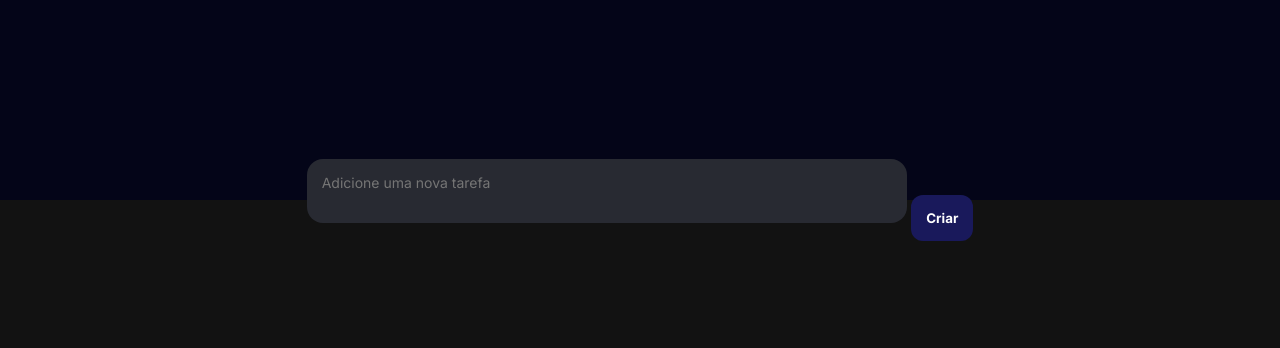
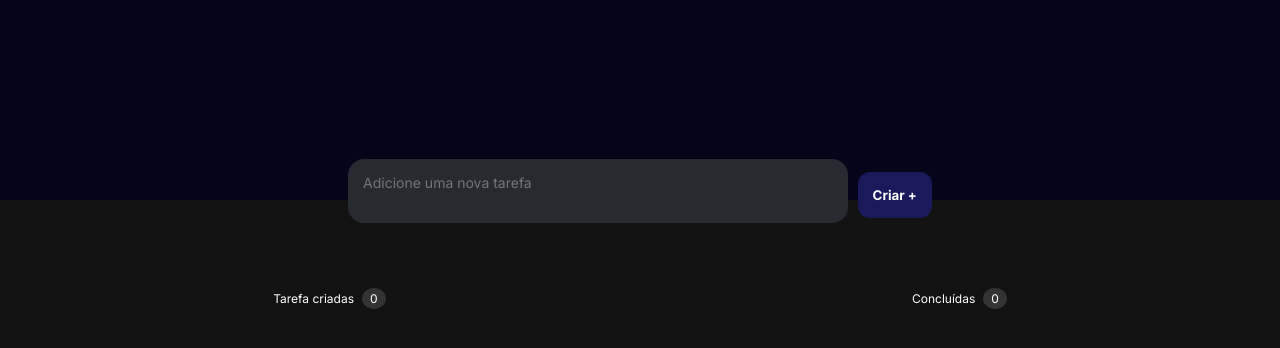
Before and after one commit to LuizOtr/ToDo-List, a plain HTML site: page index.html in a window 1280 px wide. Drawn offline with Linux system fonts and the light colour scheme.

Commit message:
style: Formata e organiza estrutura dos componentes

```diff
--- a/index.html
+++ b/index.html
@@ -14,14 +14,31 @@
         <div class="logo">
 
         </div>
-        <form class="forms">
-            <div class="box-container">
-                <textarea id="newTask" placeholder="Adicione uma nova tarefa" ></textarea>
-                <input type="submit" id="submit" value="Criar">
+        <div class="forms">
+            <form class="forms-group">
+                <div class="box-container">
+                    <textarea id="newTask" placeholder="Adicione uma nova tarefa"></textarea>
+                    <input type="submit" id="submit" value="Criar +">
+                </div>
+            </form>
+        </div>
+
+        <div class="option">
+            <div class="tasks-group">
+                <nav id="listTasks">Tarefa criadas</nav>
+                <span class="badge">0</span>
             </div>
-        </form>
+            <div class="done-group">
+                <nav id="listDone">Concluídas</nav>
+                <span class="badge">0</span>
+            </div>
+        </div>
         <div class="list">
 
+            <ul id="List">
+
+            </ul>
         </div>
     </div>
+
 </html>
--- a/style.css
+++ b/style.css
@@ -1,5 +1,6 @@
 @import url('https://fonts.googleapis.com/css2?family=Inter:ital,opsz,wght@0,14..32,100..900;1,14..32,100..900&display=swap');
-*{
+
+* {
     margin: 0px;
     padding: 0px;
     box-sizing: border-box;
@@ -10,21 +11,23 @@ body {
     background-color: #121212;
 }
 
-.logo{
+.logo {
     display: flex;
     background: #040518;
     height: 25vh;
     width: 100%;
 }
 
-.forms{
+.forms-group {
     display: flex;
     justify-content: center;
+    align-items: center;
     position: relative;
+    flex-grow: 1;
     transform: translateY(-50%)
 }
 
-#newTask{
+#newTask {
     background-color: #282a32;
     border: #e88953;
     border-radius: 16px;
@@ -34,23 +37,48 @@ body {
     font-size: 14px;
     min-height: 50px;
     max-height: 150px;
-    min-width: 600px;
-    max-width: 900px;
+    min-width: 500px;
     overflow-y: auto;
     resize: none;
 }
 
-#submit{
+.option {
+    display: flex;
+    box-sizing: 2px;
+    padding: 10px;
+    font-size: 12px;
+    justify-content: space-around;
+    transform: translateY(-10%);
+    color: #fff;
+}
+
+.tasks-group, .done-group {
+    display: flex;
+    align-items:center
+}
+
+.badge {
+    background-color: #333;
+    color: white;
+    border-radius: 57%;
+    padding: 3px 8px;
+    margin-left: 8px;
+}
+
+#submit {
     background-color: #19195b;
     color: #fff;
     border: none;
     border-radius: 12px;
     padding: 15px;
+    margin-left: 5px;
     font-weight: bold;
     cursor: pointer;
+    flex-grow: 2;
+    transform: translateY(-50%)
 }
 
-.list{
+.list {
     background-color: #121212;
     width: 100%;
     min-height: 75vh;
```
